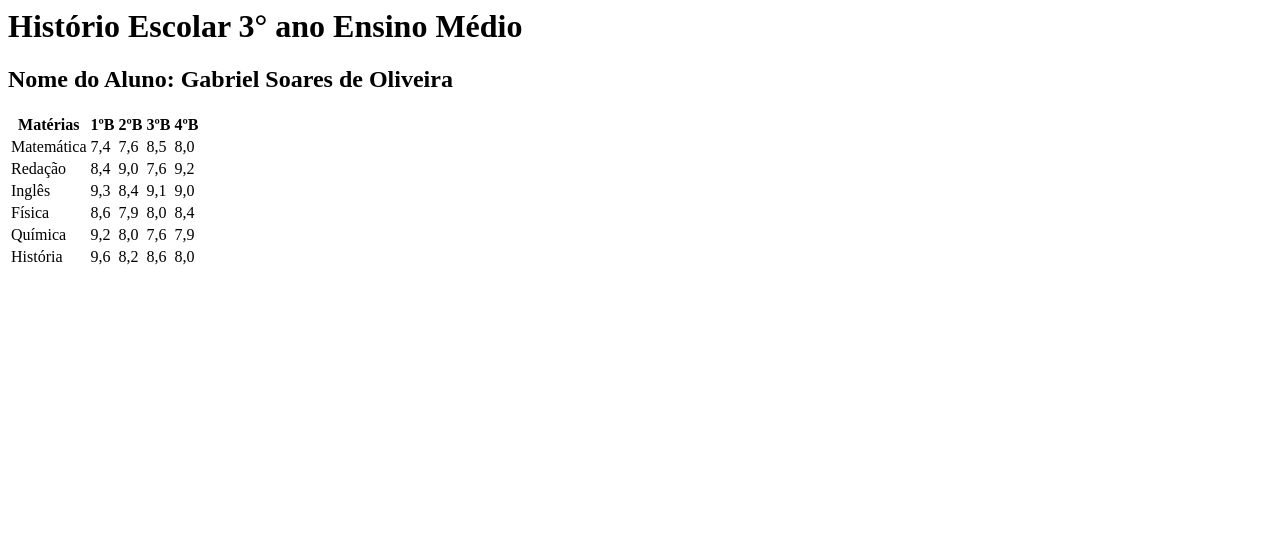
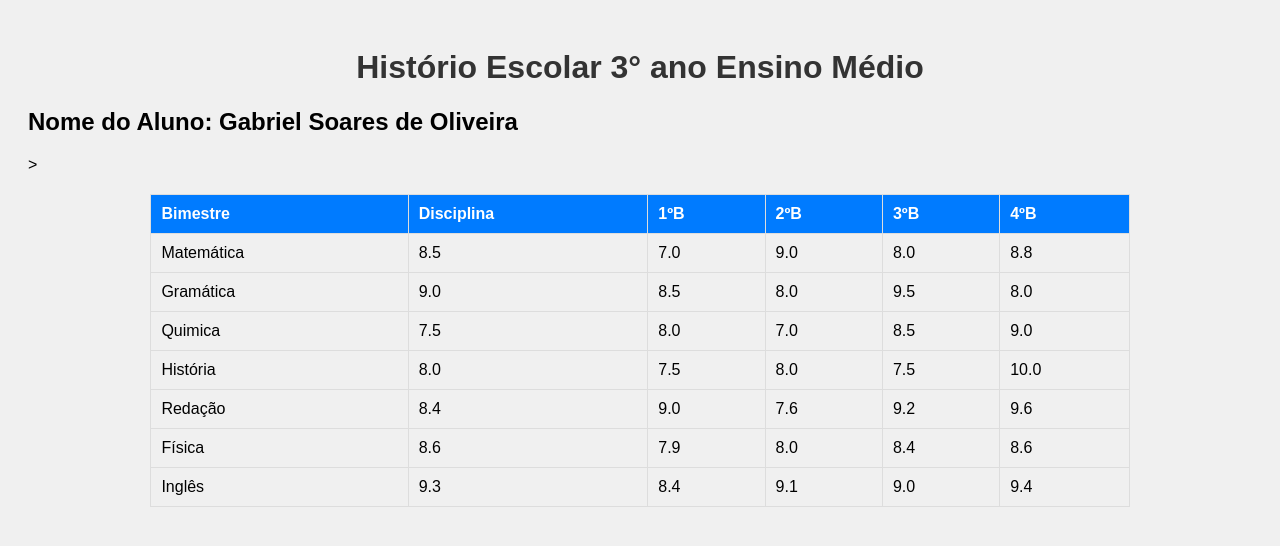
Before and after one commit to Gabriel485s/atividade6, a plain HTML site: page index.html in a window 1280 px wide. Drawn offline with Linux system fonts and the light colour scheme.

Commit message:
Update index.html

```diff
--- a/index.html
+++ b/index.html
@@ -1,61 +1,107 @@
-<html>
+<!DOCTYPE html>
+<html lang="pt-br">
 <head>
     <meta charset="UTF-8">
-    <title>Histório Escolar</title>
+    <title>Histórico Escolar</title>
+    <style>
+        body {
+            font-family: Arial, sans-serif;
+            background-color: #f0f0f0;
+            padding: 20px;
+        }
+        h1 {
+            text-align: center;
+            color: #333;
+        }
+        table {
+            width: 80%;
+            margin: 0 auto;
+            border-collapse: collapse;
+            margin-top: 20px;
+        }
+        th, td {
+            border: 1px solid #ddd;
+            padding: 10px;
+            text-align: left;
+        }
+        th {
+            background-color: #007bff;
+            color: #fff;
+        }
+    </style>
 </head>
 <body>
     <h1>Histório Escolar 3° ano Ensino Médio</h1>
     <h2>Nome do Aluno: Gabriel Soares de Oliveira</h2>
-    <table bgcolor ="#FFFFFF">
+    <table>
+        <thead>
             <tr>
-            <th>Matérias</th>
+                <th>Bimestre</th>
+                <th>Disciplina</th>
                 <th>1ºB</th>
                 <th>2ºB</th>
                 <th>3ºB</th>
-            <th>4ºB</th>
+                <th>4ºB</th>>
+            </tr>
+        </thead>
+        <tbody>
+            <tr>
+                <td>Matemática</td>
+                <td>8.5</td>
+                <td>7.0</td>
+                <td>9.0</td>
+                <td>8.0</td>
+                <td>8.8</td>
             </tr>
             <tr>
-            <td>Matemática</td>
-            <td>7,4</td>
-            <td>7,6</td>
-            <td>8,5</td>
-            <td>8,0</td>
+                <td>Gramática</td>
+                <td>9.0</td>
+                <td>8.5</td>
+                <td>8.0</td>
+                <td>9.5</td>
+                <td>8.0</td>
+            </tr>
+            <tr>
+                <td>Quimica</td>
+                <td>7.5</td>
+                <td>8.0</td>
+                <td>7.0</td>
+                <td>8.5</td>
+                <td>9.0</td>
+            </tr>
+            <tr>
+                <td>História</td>
+                <td>8.0</td>
+                <td>7.5</td>
+                <td>8.0</td>
+                <td>7.5</td>
+                <td>10.0</td>
             </tr>
             <tr>
                 <td>Redação</td>
-            <td>8,4</td>
-            <td>9,0</td>
-            <td>7,6</td>
-            <td>9,2</td>
+                <td>8.4</td>
+                <td>9.0</td>
+                <td>7.6</td>
+                <td>9.2</td>
+                <td>9.6</td>
+            </tr>
+            <tr>
+                <td>Física</td>
+                <td>8.6</td>
+                <td>7.9</td>
+                <td>8.0</td>
+                <td>8.4</td>
+                <td>8.6</td>
             </tr>
             <tr>
                 <td>Inglês</td>
-            <td>9,3</td>
-            <td>8,4</td>
-            <td>9,1</td>
-            <td>9,0</td>
+                <td>9.3</td>
+                <td>8.4</td>
+                <td>9.1</td>
+                <td>9.0</td>
+                <td>9.4</td>
             </tr>
-        <tr>
-            <td>Física</td>
-            <td>8,6</td>
-            <td>7,9</td>
-            <td>8,0</td>
-            <td>8,4</td>
-        </tr>
-        <tr>
-            <td>Química</td>
-            <td>9,2</td>
-            <td>8,0</td>
-            <td>7,6</td>
-            <td>7,9</td>
-        </tr>
-        <tr>
-            <td>História</td>
-            <td>9,6</td>
-            <td>8,2</td>
-            <td>8,6</td>
-            <td>8,0</td>
-        </tr>
+        </tbody>
     </table>
 </body>
-<html>
+</html>
```
Lines whose indentation alone changed are shown as unchanged.
